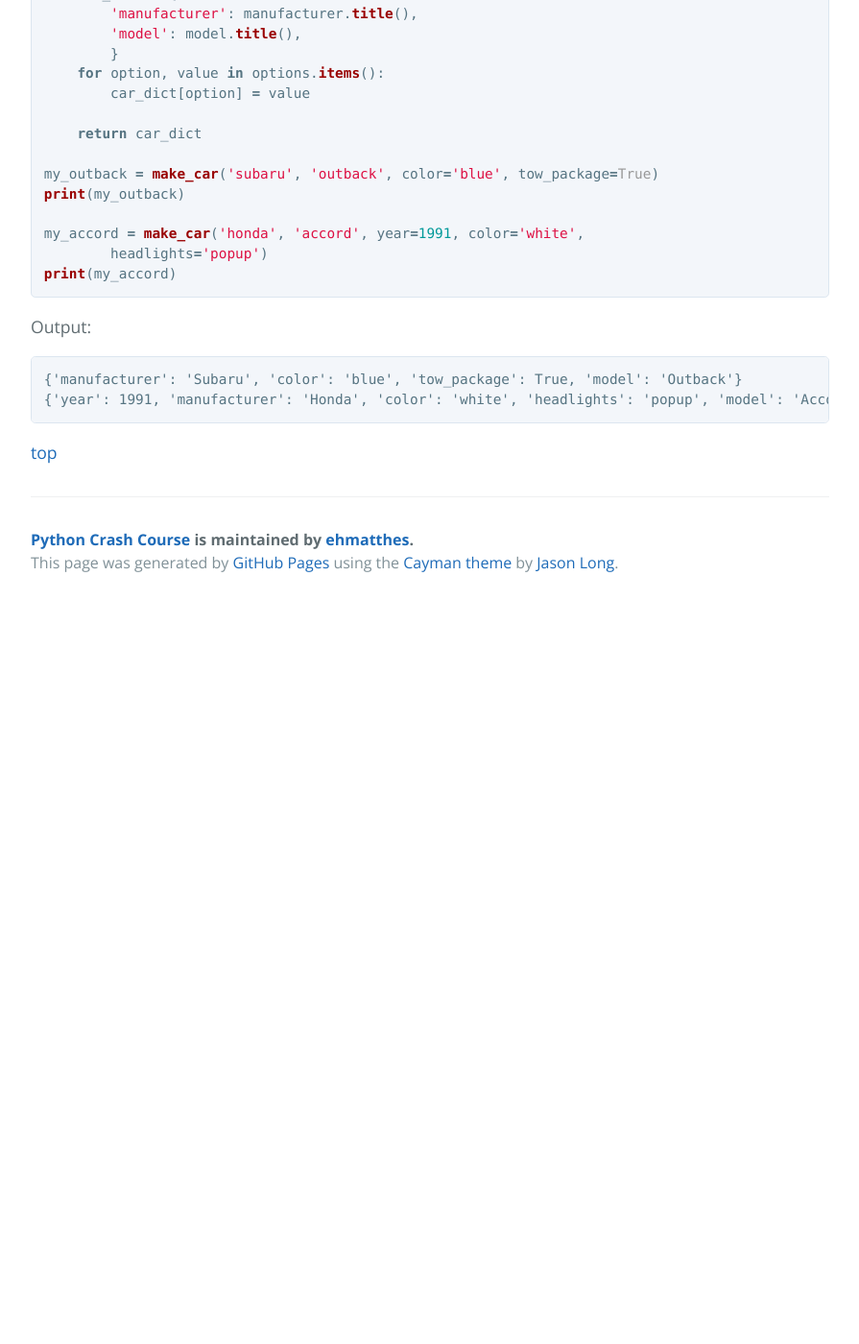
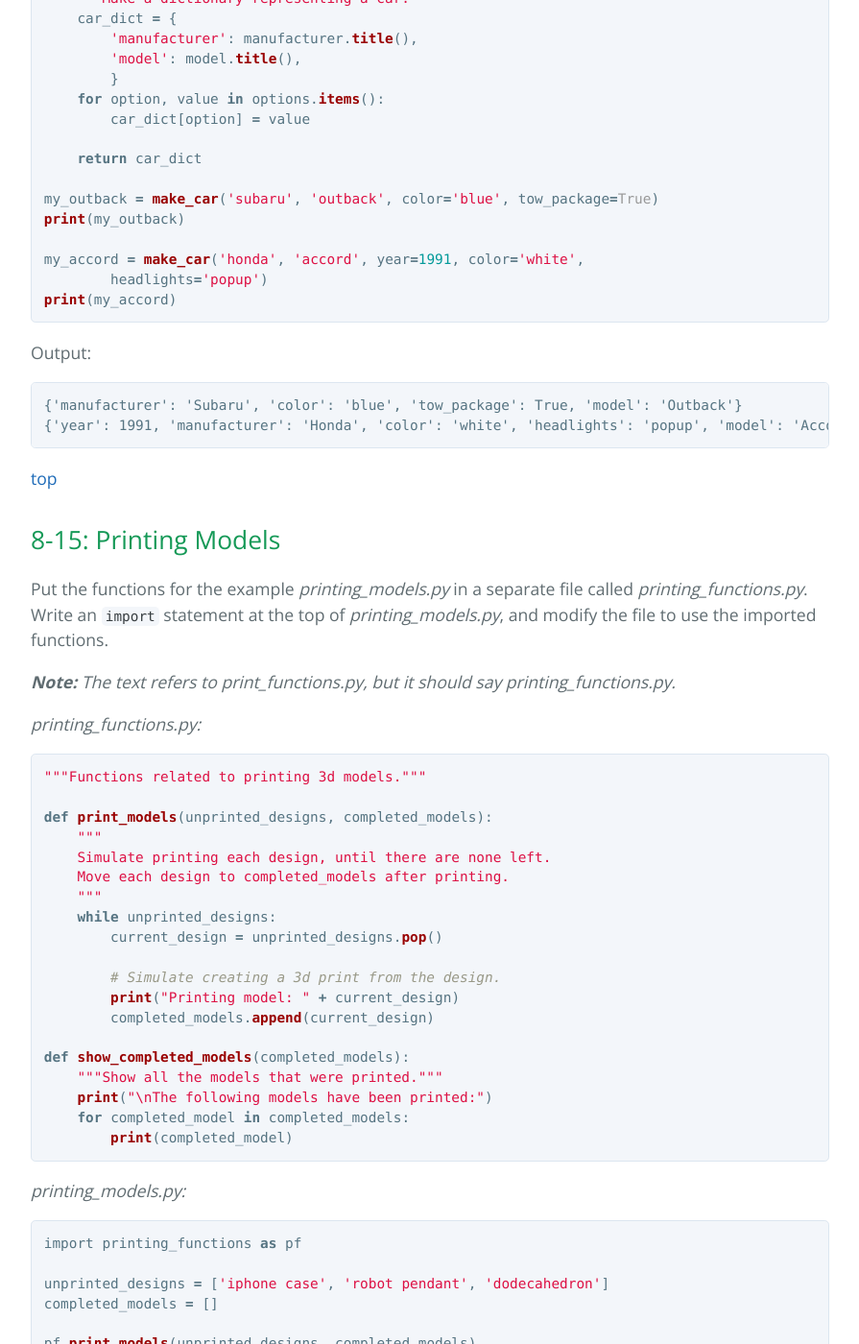
Before and after one commit to ehmatthes/pcc, a Jekyll site: the page built from solutions/chapter_8.md, in a window 1280 px wide and 1400 px high, scrolled down 11365 px. Shown: the whole window at 96% size, without its empty margins (192-1087 px from the left). Built offline with Jekyll 4.4.1, drawn with Linux system fonts in a browser that asks for light colours; before the commit the page ends 11995 px from its top, so only the background shows below that; some of the changed text lies outside the part shown.

Commit message:
Finished chapter 8.

````diff
--- a/solutions/chapter_8.md
+++ b/solutions/chapter_8.md
@@ -16,6 +16,7 @@ title: Solutions - Chapter 8
 - [8-11: Unchanged Magicians](#unchanged-magicians)
 - [8-12: Sandwiches](#sandwiches)
 - [8-14: Cars](#cars)
+- [8-15: Printing Models](#printing-models)
 
 Back to [solutions](#README.html).
 
@@ -528,3 +529,61 @@ Output:
 </pre>
 
 [top](#)
+
+8-15: Printing Models
+---
+
+Put the functions for the example *printing_models.py* in a separate file called *printing_functions.py*. Write an `import` statement at the top of *printing_models.py*, and modify the file to use the imported functions.
+
+***Note:** The text refers to print_functions.py, but it should say printing_functions.py.*
+
+*printing_functions.py:*
+
+```python
+"""Functions related to printing 3d models."""
+
+def print_models(unprinted_designs, completed_models):
+    """
+    Simulate printing each design, until there are none left.
+    Move each design to completed_models after printing.
+    """
+    while unprinted_designs:
+        current_design = unprinted_designs.pop()
+
+        # Simulate creating a 3d print from the design.
+        print("Printing model: " + current_design)
+        completed_models.append(current_design)
+
+def show_completed_models(completed_models):
+    """Show all the models that were printed."""
+    print("\nThe following models have been printed:")
+    for completed_model in completed_models:
+        print(completed_model)
+```
+
+*printing_models.py:*
+
+```python
+import printing_functions as pf
+
+unprinted_designs = ['iphone case', 'robot pendant', 'dodecahedron']
+completed_models = []
+
+pf.print_models(unprinted_designs, completed_models)
+pf.show_completed_models(completed_models)
+```
+
+Output:
+
+```
+Printing model: dodecahedron
+Printing model: robot pendant
+Printing model: iphone case
+
+The following models have been printed:
+dodecahedron
+robot pendant
+iphone case
+```
+
+[top](#)
````
